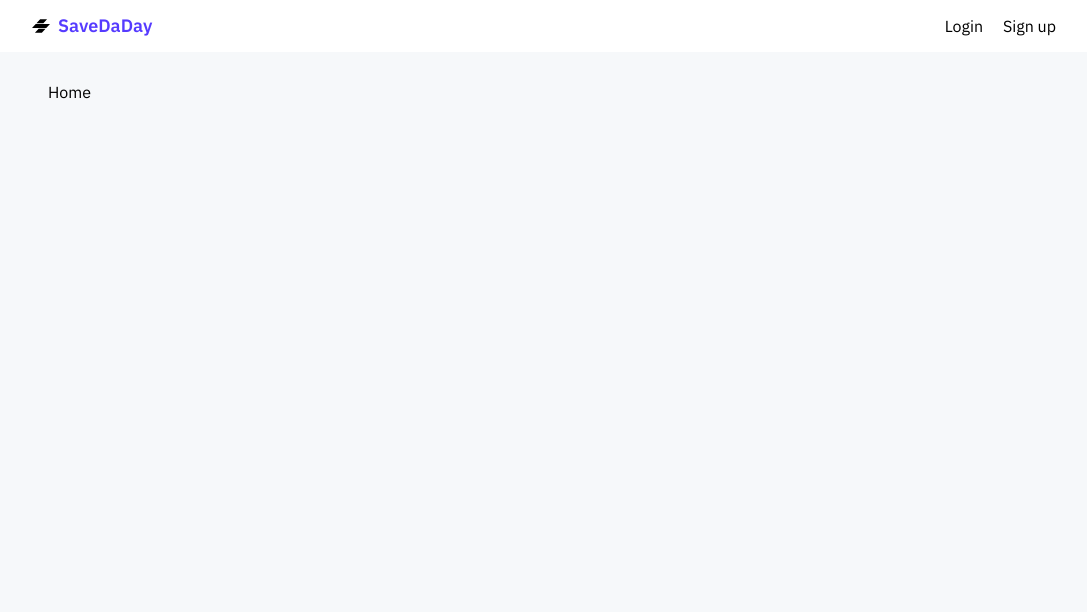
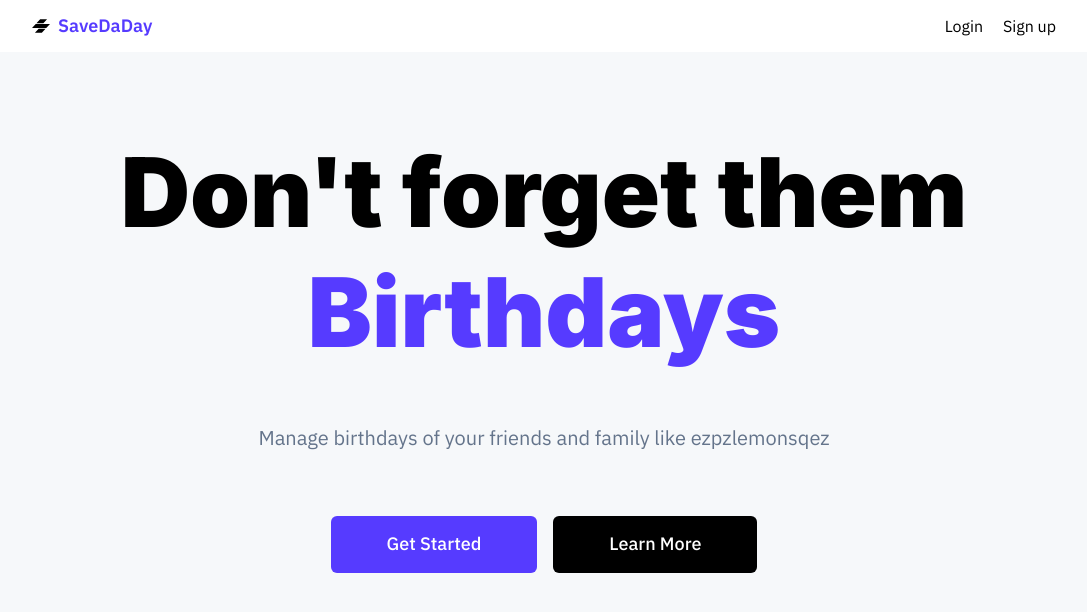
Before and after one commit to soilshubham/SaveDaDay, a Next.js app in the folder frontend/: page / in a window 1280 px wide. Shown: the top 612 px of the page, without its empty margins (96-1183 px from the left). Built offline with nearby package versions, Linux system fonts and the light colour scheme.

Commit message:
Added Homepage

```diff
--- a/frontend/components/Login.jsx
+++ b/frontend/components/Login.jsx
@@ -4,6 +4,7 @@ import AuthService from "../services/AuthService";
 import { AuthContext } from "../context/AuthContext";
 import { Toaster } from "react-hot-toast";
 import Toast from "./Toast";
+import Link from "next/link";
 
 export default (props) => {
   const [username, setUsername] = useState("");
@@ -74,6 +75,12 @@ export default (props) => {
             >
               Log in
             </button>
+            <div className="text-center text-fadedColor mt-4">
+              Not a member?{" "}
+              <span className="text-primary hover:underline">
+                <Link href="/register">Sign up now</Link>
+              </span>
+            </div>
           </div>
         </div>
       )}
--- a/frontend/components/Register.jsx
+++ b/frontend/components/Register.jsx
@@ -4,6 +4,7 @@ import AuthService from "../services/AuthService";
 import { AuthContext } from "../context/AuthContext";
 import { Toaster } from "react-hot-toast";
 import Toast from "./Toast";
+import Link from "next/link";
 
 export default () => {
   const [name, setName] = useState("");
@@ -97,6 +98,13 @@ export default () => {
             >
               Create Account
             </button>
+
+            <div className="text-center text-fadedColor mt-4">
+              Already have an account?{" "}
+              <span className="text-primary hover:underline">
+                <Link href="/login">Login</Link>
+              </span>
+            </div>
           </div>
         </div>
       )}
--- a/frontend/pages/_document.js
+++ b/frontend/pages/_document.js
@@ -7,6 +7,7 @@ export default function Document() {
                 <link rel="preconnect" href="https://fonts.googleapis.com" />
                 <link rel="preconnect" href="https://fonts.gstatic.com" crossOrigin />
                 <link href="https://fonts.googleapis.com/css2?family=IBM+Plex+Sans:wght@100;200;300;400;500;600;700&display=swap" rel="stylesheet" />
+                <link href="https://fonts.googleapis.com/css2?family=Inter:wght@100;200;300;400;500;600;700;800;900&display=swap" rel="stylesheet"></link>
             </Head>
             <body>
                 <Main />
--- a/frontend/pages/index.js
+++ b/frontend/pages/index.js
@@ -1,13 +1,19 @@
-import { useContext } from 'react'
-import { AuthContext } from '../context/AuthContext'
+import Router from 'next/router'
 
 export default () => {
-  const { user, setUser, isAuthenticated, setIsAuthenticated } = useContext(AuthContext)
-  console.log(user)
   return (
-    <>
-      Home
+    <div className='mt-16'>
+      <h1 className="font-Inter font-black text-5xl md:text-8xl leading-[3.4rem] text-center mb-2 md:mb-6">Don't forget them</h1>
+      <h1 className="font-Inter font-black text-5xl md:text-8xl text-center text-primary mb-16">Birthdays</h1>
 
-    </>
+      <h3 className="text-base md:text-xl text-center text-fadedColor mb-16">Manage birthdays of your friends and family like ezpzlemonsqez</h3>
+
+      <div className="flex justify-center items-center gap-4 w-full flex-wrap">
+        <button onClick={() => Router.push('/register')}
+          className="bg-primary md:py-[0.9rem] py-4 px-14 text-center text-white w-3/4 md:w-auto md:text-lg font-medium rounded-md hover:bg-opacity-90">Get Started</button>
+        <button onClick={() => Router.push('/register')}
+          className="bg-black md:py-[0.9rem] py-4 px-14 text-center text-white w-3/4 md:w-auto md:text-lg font-medium rounded-md hover:bg-opacity-80">Learn More</button>
+      </div>
+    </div>
   )
 }
--- a/frontend/pages/login.js
+++ b/frontend/pages/login.js
@@ -2,6 +2,9 @@ import Login from "../components/Login"
 
 export default () => {
     return (
-        <Login />
+        <>
+            <h1 className="my-8 text-center text-xl font-semibold mb-10">Sign in to SaveDaDay</h1>
+            <Login />
+        </>
     )
 }
--- a/frontend/pages/register.js
+++ b/frontend/pages/register.js
@@ -2,6 +2,10 @@ import Register from "../components/Register"
 
 export default () => {
     return (
-        <Register />
+        <>
+            <h1 className="my-8 text-center text-xl font-semibold mb-10">Create an account with SaveDaDay</h1>
+
+            <Register />
+        </>
     )
 }
--- a/frontend/tailwind.config.js
+++ b/frontend/tailwind.config.js
@@ -9,7 +9,8 @@ module.exports = {
     },
 
     fontFamily: {
-      'IBMSans': ['"IBM Plex Sans"', 'sans-serif']
+      'IBMSans': ['"IBM Plex Sans"', 'sans-serif'],
+      'Inter': ['"Inter"', 'sans-serif']
     },
     extend: {
       colors: {
```
